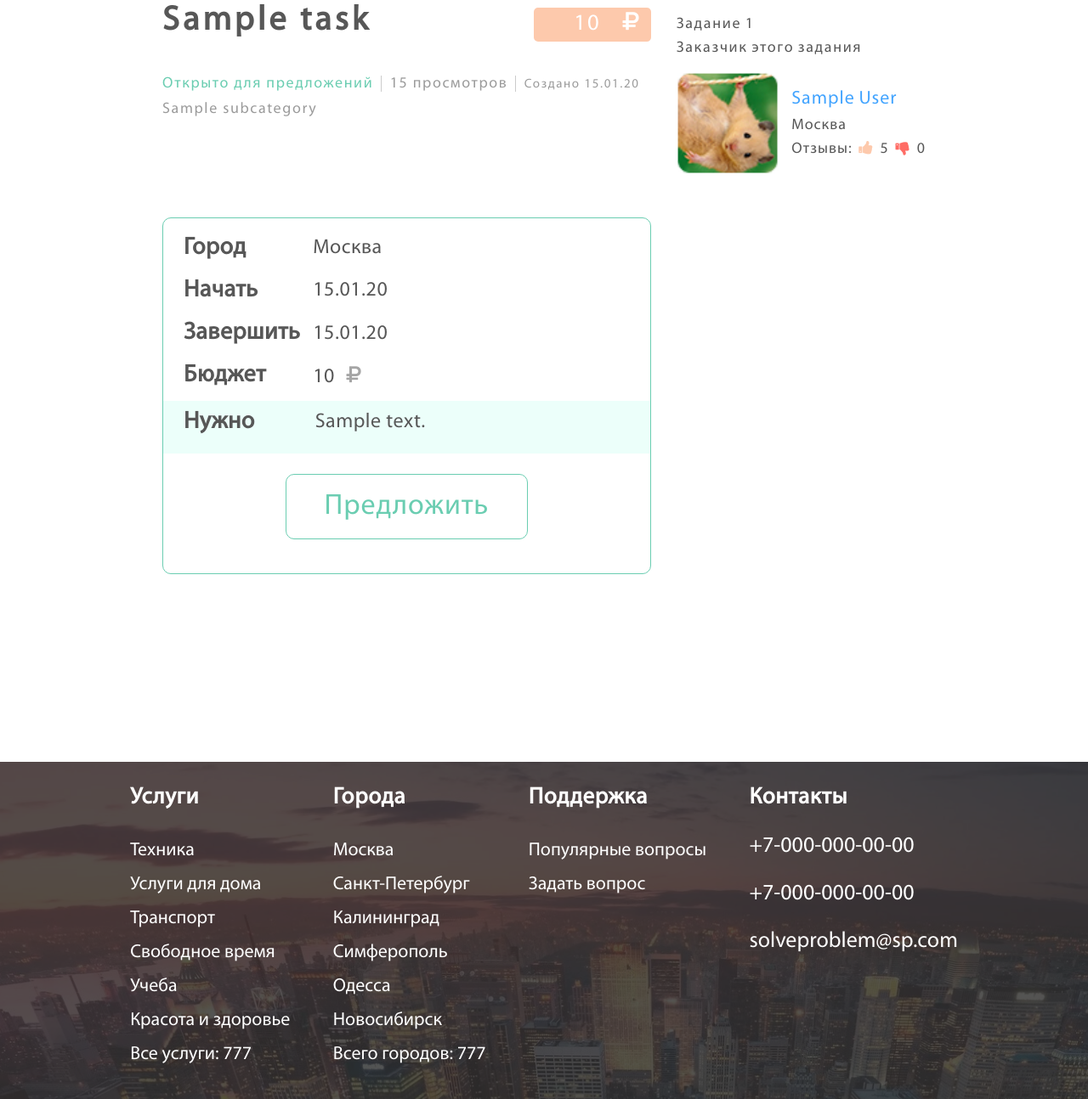
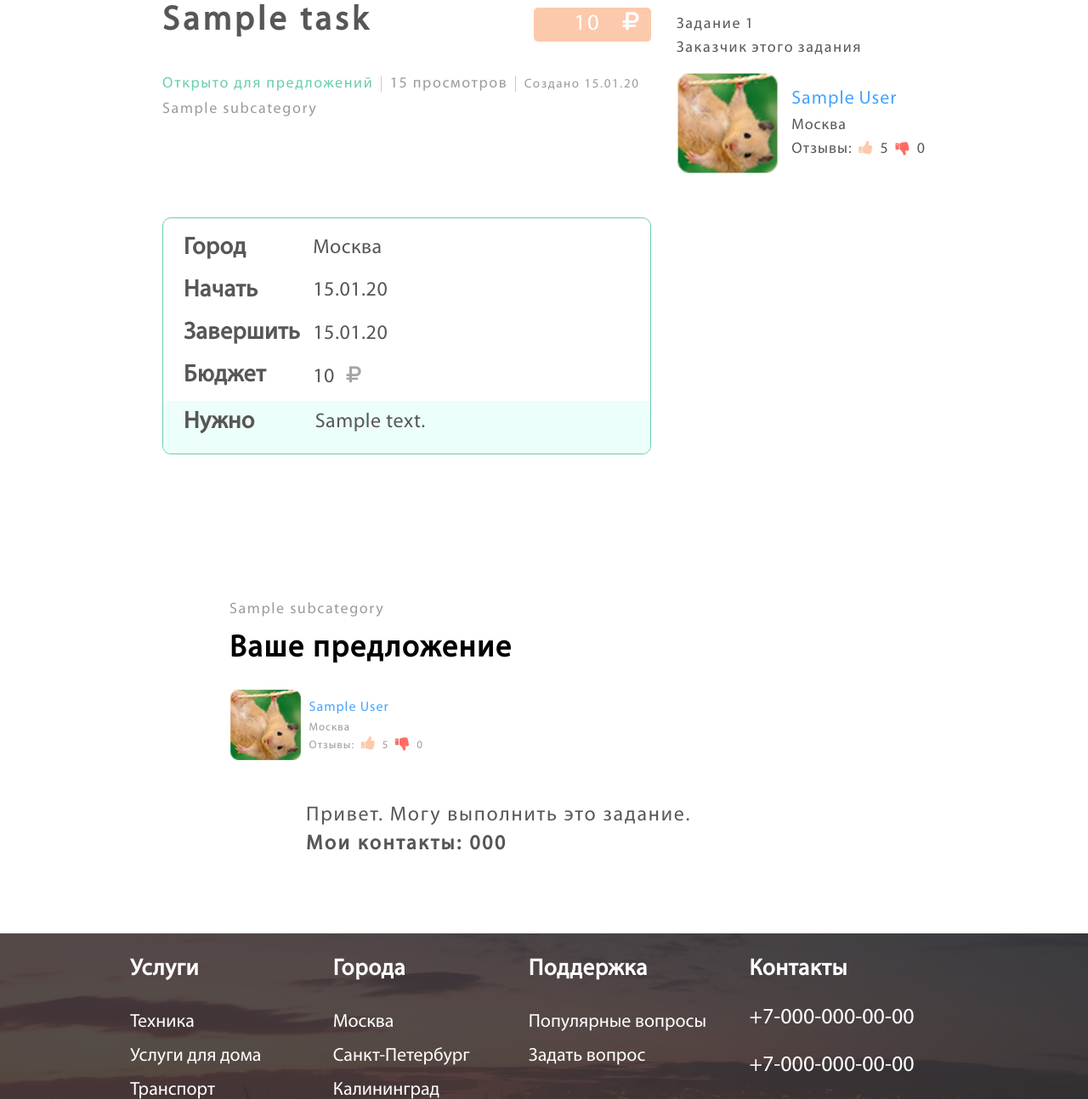
Before and after one commit to ampleev0503/solveproblem-repo, a PHP site: template templates/task/card.php in a window 1280 px wide. Shown: the part 211-1505 px from the top of the page at 85% size. Run offline with PHP 8.4, Linux system fonts and the light colour scheme; the visitor is signed in with stand-in values (Sample User, id 1); tables that the repository leaves empty hold one stand-in row (values such as "Sample post"); the template is opened without the code that fills it: most values are stand-ins (such as "Sample title", 1, 10 or a date in 2020); data that the repository does not hold is empty; some libraries are stand-ins or nearby versions.

Commit message:
возможность предложения себя в качестве исполнителя в карточке товара

```diff
--- a/models/GenerateUrl.php
+++ b/models/GenerateUrl.php
@@ -14,8 +14,8 @@ use app\models\repositories\GenerateUrlRepository;
 class GenerateUrl
 {
   private $url;
-  private $pathDomain = 'https://solveproblem.ru';
-  //private $pathDomain = '192.168.0.4';
+  //private $pathDomain = 'https://solveproblem.ru';
+  private $pathDomain = '192.168.0.4';
   private $pathController = '/account';
   private $salt = '7a5bec';
   private $pathAction;
--- a/public/js/login.js
+++ b/public/js/login.js
@@ -31,6 +31,7 @@ Auth.prototype.sendForm = function (ev) {
 		url: "/login",
 		data: { submit: true, email: this.login, password: this.password},
 		success: function (data) {
+			data = data.replace(/(\r\n|\n|\r)/gm, "");
 			console.log(data);
 			if(data) {
 				self.tellError(data);
--- a/templates/task/card.php
+++ b/templates/task/card.php
@@ -1,5 +1,7 @@
 <?php/** @var \app\models\Task $task*/?>
 <?php/** @var \app\models\User $customer*/?>
+<?php/** @var \app\models\User[] $potentialExecutors*/?>
+
 
 <div class="bread-crumbs">
     <a href="/" class="bread-crumbs__link"><i class="icon-left-open-big"></i>На&nbsp;главную</a>
@@ -87,7 +89,17 @@
 
                     </div>
                 </div>
-                <a href="#" class="btn btn--default btn--task btn--inline-block">Предложить</a>
+<!--                <a href="#" class="btn btn--default btn--task btn--inline-block">Предложить</a>-->
+
+                <?php if ( ($_SESSION['id_user'] != $task['customerId'] && !in_array($_SESSION['id_user'], $dataPotExecutors)) || !isset($_SESSION['id_user'])): ?>
+                    <form action="/task/card?id=<?= $task['id']?>" method="post" class="form">
+                        <input type="submit" name="submitSuggest" class="btn btn--default btn--task btn--centered btn--submit btn--block" value="Предложить">
+                    </form>
+                <?php endif; ?>
+
+
+
+
             </section>
         </div>  <!--task__left end-->
 
@@ -122,55 +134,64 @@
 
 </div>  <!--task-page-block end-->
 
-<!--Если предложение сделано-->
 
-<div class="task-page-block">
+<?php if ($potentialExecutors): ?>
+    <?php foreach ($potentialExecutors as $pE): ?>
+        <!--Если предложение сделано-->
+        <div class="task-page-block">
 
-    <div class="task">
+            <div class="task">
 
-<!--        <div class="task__left">-->
-<!---->
-<!--            <p class="task__category">-->
-<!--                Уборка и помощь по хозяйству-->
-<!--            </p>-->
-<!---->
-<!---->
-<!--            <h2 class="task__title--offer">-->
-<!--                Ваше предложение-->
-<!--            </h2>-->
-<!--            <img src="../img/avatar1.jpg" alt="avatar" class="task__avatar task__avatar--offer">-->
-<!--            <div class="task__wrap task__wrap--offer">-->
-<!--                <p class="task__fname task__fname--offer">-->
-<!--                    Дмитрий-->
-<!--                    <span class="task__sname">Б.</span>-->
-<!--                </p>-->
-<!--                <p class="task__location">-->
-<!--                    Москва-->
-<!--                </p>-->
-<!--                <p class="task__review">-->
-<!--                    Отзывы:-->
-<!--                    <i class="icon-thumbs-up-alt"></i>-->
-<!--                    <span class="task__like">5</span>-->
-<!--                    <i class="icon-thumbs-down-alt"></i>-->
-<!--                    <span class="task__dislike">0</span>-->
-<!--                </p>-->
-<!--            </div>-->
-<!--            <p class="task__description">-->
-<!--                Привет. Могу выполнить это задание.-->
-<!--            </p>-->
-<!--            <p class="task__description task__contacts">-->
-<!--                Ваши контакты:-->
-<!--                <span>-->
-<!--            +7-(000)-000-00-00-->
-<!--          </span>-->
-<!--            </p>-->
-<!--        </div>  -->
+                <div class="task__left">
+
+                    <p class="task__category">
+                        <?= $subcategory['name']?>
+                    </p>
+
+
+                    <h2 class="task__title--offer">
+                        Ваше предложение
+                    </h2>
+                    <img src="../img/avatar1.jpg" alt="avatar" class="task__avatar task__avatar--offer">
+                    <div class="task__wrap task__wrap--offer">
+                        <p class="task__fname task__fname--offer">
+                            <?= $pE->firstName?>
+                            <span class="task__sname"><?= $pE->lastName?></span>
+                        </p>
+                        <p class="task__location">
+                            Москва
+                        </p>
+                        <p class="task__review">
+                            Отзывы:
+                            <i class="icon-thumbs-up-alt"></i>
+                            <span class="task__like">5</span>
+                            <i class="icon-thumbs-down-alt"></i>
+                            <span class="task__dislike">0</span>
+                        </p>
+                    </div>
+                    <p class="task__description">
+                        Привет. Могу выполнить это задание.
+                    </p>
+                    <p class="task__description task__contacts">
+                        Мои контакты:
+                        <span>
+                <?= $pE->telephone?>
+              </span>
+                    </p>
+                </div>
 
 
 
-    </div>
 
-</div>  <!--task-page-block end-->
+
+
+            </div>
+
+
+        </div>  <!--task-page-block end-->
+    <?php endforeach; ?>
+<?php endif; ?>
+
 
 </div>  <!--container end-->
 <!--СТРАНИЦА ЗАДАНИЯ end-->
```
Also changed, not shown: controllers/TaskController.php (+26 -1 lines), models/PotentialExecutorTask.php (added, +25 -0 lines), models/repositories/PotentialExecutorTaskRepository.php (added, +34 -0 lines), models/repositories/UserRepository.php (+10 -0 lines).
